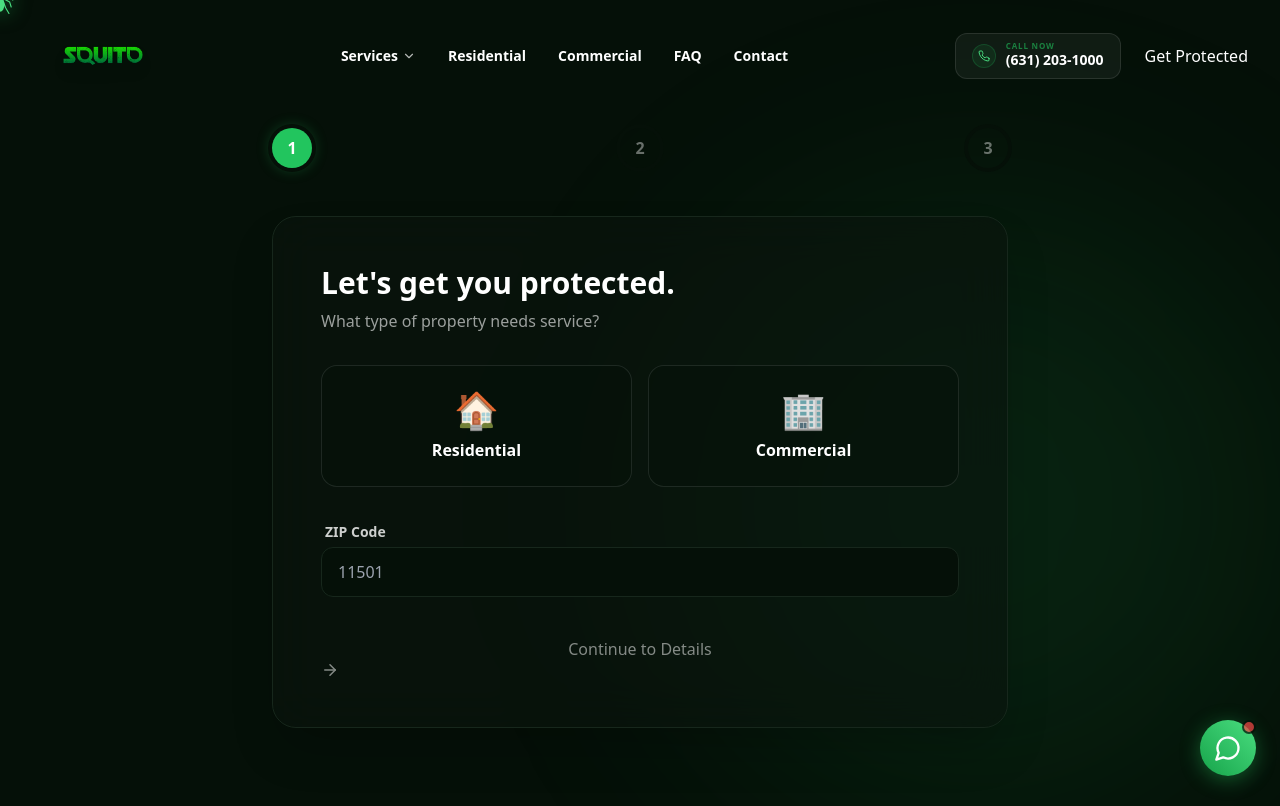
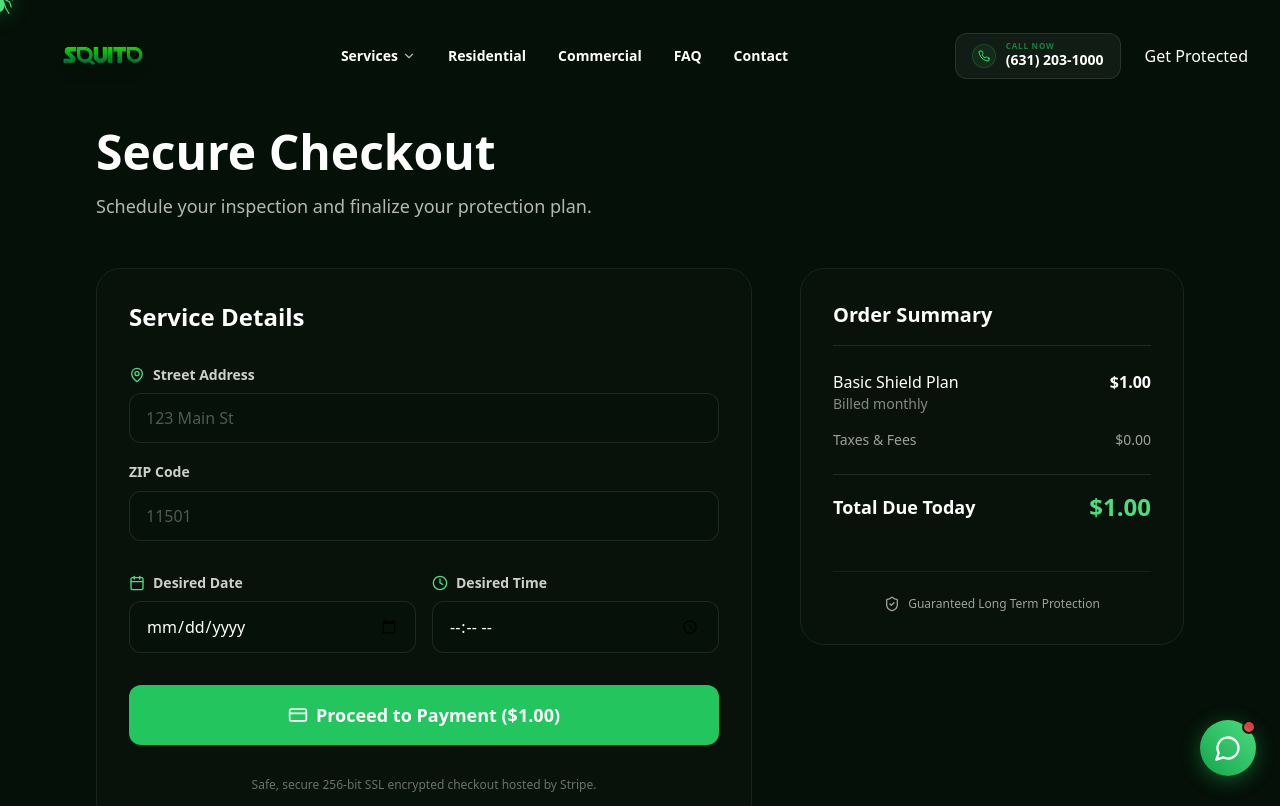
Before and after one commit to squitopest/Squito-Pest-Control, a Next.js app: page /book in a window 1280 px wide. Shown: the top 806 px of the page. Built offline with nearby package versions, Linux system fonts and the light colour scheme.

Commit message:
Implement  appointment checkouts with Stripe integration

```diff
--- a/src/app/api/checkout/route.ts
+++ b/src/app/api/checkout/route.ts
@@ -5,9 +5,9 @@ import { createServiceClient } from "@/lib/supabase";
 export async function POST(req: Request) {
   try {
     const body = await req.json();
-    const { propertyType, zipCode, date } = body;
+    const { propertyType, zipCode, date, time, street, planId } = body;
 
-    if (!propertyType || !zipCode) {
+    if (!zipCode || !date || !time || !street) {
       return NextResponse.json({ error: "Missing required fields" }, { status: 400 });
     }
 
@@ -15,15 +15,12 @@ export async function POST(req: Request) {
 
     // 1. Create Supabase Row
     const supabase = createServiceClient();
-
-    // We insert a row and get the ID back.
-    // If Supabase keys are mock, this will fail unless we wrap in try/catch or bypass.
     let bookingId = "mock-booking-id-" + Math.random().toString(36).slice(2);
 
     if (!isMock) {
         const { data, error } = await supabase
           .from("bookings")
-          .insert([{ property_type: propertyType, zip_code: zipCode, service_date: date }])
+          .insert([{ property_type: propertyType || "Residential", zip_code: zipCode, service_date: date }])
           .select()
           .single();
 
@@ -34,17 +31,18 @@ export async function POST(req: Request) {
         bookingId = data.id;
     }
 
-    // 2. Generate Stripe Session
-    // In Phase 2 requested logic, we charge a $0 authorization, or a flat fee.
-    // Let's do a $49 flat inspection fee as a real-world example.
-
     if (isMock) {
         return NextResponse.json({
             success: true,
-            checkoutUrl: "/book?simulateSuccess=true",
+            checkoutUrl: "/book?session_id=mock_success",
             message: "MOCK MODE: Add real Stripe & Supabase keys to .env.local"
         });
     }
+
+    // Determine Title from ID
+    const planName = planId === "home-protection" ? "Home Protection Plan"
+                   : planId === "total-shield" ? "Total Shield Plan"
+                   : "Basic Shield Plan";
 
     const session = await stripe.checkout.sessions.create({
       payment_method_types: ["card"],
@@ -53,11 +51,11 @@ export async function POST(req: Request) {
           price_data: {
             currency: "usd",
             product_data: {
-              name: "Squito AI Basic Inspection & Service Call",
-              description: `Property: ${propertyType} | Date: ${date} | Zip: ${zipCode}`,
+              name: `Squito AI - ${planName}`,
+              description: `Appointment: ${date} at ${time} | Address: ${street}, ${zipCode}`,
               images: ["https://images.unsplash.com/photo-1616421379377-160fa8ccdb5c?auto=format&fit=crop&q=80&w=200"],
             },
-            unit_amount: 4900, // $49.00
+            unit_amount: 100, // $1.00 Test Charge
           },
           quantity: 1,
         },
--- a/src/app/book/page.tsx
+++ b/src/app/book/page.tsx
@@ -1,251 +1,212 @@
 "use client";
 
-import { useState, useEffect, Suspense } from "react";
+import { Suspense, useState, useEffect } from "react";
 import { useSearchParams } from "next/navigation";
-import { ShieldCheck, Calendar, ArrowRight, CheckCircle, CreditCard, Loader2 } from "lucide-react";
-import Link from "next/link";
+import { Calendar, Clock, MapPin, CreditCard, ShieldCheck } from "lucide-react";
+import Footer from "@/components/Footer/Footer";
 
-function WizardContent() {
+function BookingContent() {
   const searchParams = useSearchParams();
-  const simulateSuccess = searchParams.get("simulateSuccess");
+  const planId = searchParams.get("plan");
+  const billing = searchParams.get("billing") || "monthly";
   const sessionId = searchParams.get("session_id");
-  const isSetupSuccess = simulateSuccess === "true" || !!sessionId;
 
-  const [step, setStep] = useState(isSetupSuccess ? 4 : 1);
   const [loading, setLoading] = useState(false);
-  const [errorMsg, setErrorMsg] = useState("");
+  const [error, setError] = useState<string | null>(null);
 
-  const [formData, setFormData] = useState({
-     propertyType: "",
-     pestType: "",
+  const [form, setForm] = useState({
+    street: "",
     zipCode: "",
     date: "",
-     email: "",
+    time: "",
   });
 
-  const nextStep = () => setStep(s => Math.min(s + 1, 4));
-  const prevStep = () => setStep(s => Math.max(s - 1, 1));
+  // Derived Title for Display
+  const planTitle = planId === "home-protection" ? "Home Protection Plan"
+                  : planId === "total-shield" ? "Total Shield Plan"
+                  : "Basic Shield Plan";
 
-  const handleCheckout = async () => {
+  if (sessionId) {
+    return (
+      <div className="flex-1 flex items-center justify-center pt-32 pb-24 px-4">
+        <div className="glass-card p-12 rounded-3xl text-center max-w-xl border-green-500/30">
+          <div className="w-20 h-20 bg-green-500/20 border border-green-500/40 rounded-full flex items-center justify-center mx-auto mb-6 text-green-400">
+            <ShieldCheck size={40} />
+          </div>
+          <h1 className="text-4xl font-display font-bold text-white mb-4">Payment Successful!</h1>
+          <p className="text-white/70 text-lg mb-8">
+            Your appointment has been securely locked in. A Squito technician will reach out directly to confirm your arrival window. Welcome to the Squito family!
+          </p>
+          <a href="/" className="px-8 py-3 rounded-xl bg-green-500 text-white font-bold hover:bg-green-600 transition-colors">
+            Return Home
+          </a>
+        </div>
+      </div>
+    );
+  }
+
+  const handleCheckout = async (e: React.FormEvent) => {
+    e.preventDefault();
     setLoading(true);
-     setErrorMsg("");
+    setError(null);
 
     try {
-       const res = await fetch("/api/checkout", {
+      const response = await fetch("/api/checkout", {
         method: "POST",
         headers: { "Content-Type": "application/json" },
-         body: JSON.stringify(formData),
+        body: JSON.stringify({
+          planId: planId || "basic-shield",
+          propertyType: "Residential",
+          street: form.street,
+          zipCode: form.zipCode,
+          date: form.date,
+          time: form.time,
+        }),
       });
 
-       const data = await res.json();
+      const data = await response.json();
 
-       if (!data.success) {
-         throw new Error(data.message || data.error || "Failed to initiate checkout");
+      if (!response.ok) {
+        throw new Error(data.error || "Failed to initialize secure checkout");
       }
 
       if (data.checkoutUrl) {
-         // Redirect to Stripe or the simulated mock page
         window.location.href = data.checkoutUrl;
       }
     } catch (err: any) {
-       console.error("Checkout fail:", err);
-       setErrorMsg(err.message || "Something went wrong.");
+      console.error(err);
+      setError(err.message);
       setLoading(false);
     }
   };
 
   return (
-    <div className="container mx-auto px-4 max-w-3xl relative z-10">
+    <div className="container mx-auto px-4 lg:px-8 max-w-6xl flex-grow pt-32 pb-24">
+      <div className="mb-12">
+        <h1 className="text-4xl md:text-5xl font-display font-bold text-white mb-4">Secure Checkout</h1>
+        <p className="text-white/70 text-lg">Schedule your inspection and finalize your protection plan.</p>
+      </div>
 
-      {/* Progress Bar (hide on final success screen) */}
-      {step < 4 && (
-        <div className="mb-12 flex items-center justify-between relative">
-           <div className="absolute left-0 top-1/2 -translate-y-1/2 h-1 w-full bg-surface rounded-full z-0" />
-           <div
-              className="absolute left-0 top-1/2 -translate-y-1/2 h-1 bg-green-500 rounded-full z-0 transition-all duration-500"
-              style={{ width: `${((step - 1) / 2) * 100}%` }}
+      <div className="flex flex-col lg:flex-row gap-12">
+        {/* Checkout Form */}
+        <div className="flex-1">
+          <form onSubmit={handleCheckout} className="space-y-8 glass-card p-8 rounded-3xl">
+            <h2 className="text-2xl font-bold text-white mb-2">Service Details</h2>
+
+            <div className="space-y-4">
+              <div className="space-y-2">
+                <label className="text-sm font-semibold text-white/80 flex items-center gap-2">
+                  <MapPin size={16} className="text-green-400" /> Street Address
+                </label>
+                <input
+                  type="text"
+                  required
+                  placeholder="123 Main St"
+                  className="w-full bg-background/50 border border-white/10 focus:border-green-500/50 rounded-xl px-4 py-3 text-white placeholder:text-white/30 outline-none"
+                  value={form.street}
+                  onChange={e => setForm(f => ({ ...f, street: e.target.value }))}
                 />
-           {[1, 2, 3].map((num) => (
-             <div
-               key={num}
-               className={`w-10 h-10 rounded-full flex items-center justify-center font-bold relative z-10 transition-colors duration-500 ${
-                 step >= num ? "bg-green-500 text-white shadow-[0_0_15px_rgba(34,197,94,0.4)] ring-4 ring-background" : "bg-surface text-white/40 ring-4 ring-background"
-               }`}
-             >
-               {step > num ? <CheckCircle size={20} /> : num}
               </div>
-           ))}
+
+              <div className="space-y-2">
+                <label className="text-sm font-semibold text-white/80">ZIP Code</label>
+                <input
+                  type="text"
+                  required
+                  placeholder="11501"
+                  className="w-full bg-background/50 border border-white/10 focus:border-green-500/50 rounded-xl px-4 py-3 text-white placeholder:text-white/30 outline-none"
+                  value={form.zipCode}
+                  onChange={e => setForm(f => ({ ...f, zipCode: e.target.value }))}
+                />
+              </div>
+
+              <div className="grid grid-cols-1 md:grid-cols-2 gap-4 pt-4">
+                <div className="space-y-2">
+                  <label className="text-sm font-semibold text-white/80 flex items-center gap-2">
+                    <Calendar size={16} className="text-green-400" /> Desired Date
+                  </label>
+                  <input
+                    type="date"
+                    required
+                    className="w-full bg-background/50 border border-white/10 focus:border-green-500/50 rounded-xl px-4 py-3 text-white outline-none"
+                    value={form.date}
+                    onChange={e => setForm(f => ({ ...f, date: e.target.value }))}
+                  />
+                </div>
+                <div className="space-y-2">
+                  <label className="text-sm font-semibold text-white/80 flex items-center gap-2">
+                    <Clock size={16} className="text-green-400" /> Desired Time
+                  </label>
+                  <input
+                    type="time"
+                    required
+                    className="w-full bg-background/50 border border-white/10 focus:border-green-500/50 rounded-xl px-4 py-3 text-white outline-none"
+                    value={form.time}
+                    onChange={e => setForm(f => ({ ...f, time: e.target.value }))}
+                  />
+                </div>
+              </div>
+            </div>
+
+            {error && (
+              <div className="p-4 rounded-xl bg-red-500/10 border border-red-500/30 text-red-400 text-sm font-semibold">
+                {error}
               </div>
             )}
 
-      <div className="glass-card rounded-3xl border border-border p-6 md:p-12 shadow-2xl relative overflow-hidden min-h-[400px]">
-         {/* Step 1: Info */}
-         {step === 1 && (
-           <div className="animate-fade-in-up">
-              <h2 className="text-3xl font-display font-bold text-white mb-2">Let's get you protected.</h2>
-              <p className="text-white/60 mb-8">What type of property needs service?</p>
-
-              <div className="grid grid-cols-2 gap-4 mb-8">
             <button
-                   className={`p-6 rounded-2xl border text-center transition-all ${formData.propertyType === 'residential' ? 'border-green-500 bg-green-500/10' : 'border-white/10 hover:border-white/30 bg-background/50'}`}
-                   onClick={() => setFormData({...formData, propertyType: 'residential'})}
+              type="submit"
+              disabled={loading}
+              className="w-full mt-8 py-4 rounded-xl bg-green-500 hover:bg-green-600 transition-colors text-white font-bold text-lg flex items-center justify-center gap-2 disabled:opacity-50"
             >
-                    <span className="text-4xl block mb-2">🏠</span>
-                    <span className="font-semibold text-white">Residential</span>
+              <CreditCard size={20} />
+              {loading ? "Connecting to Secure Stripe Portal..." : "Proceed to Payment ($1.00)"}
             </button>
-                 <button
-                   className={`p-6 rounded-2xl border text-center transition-all ${formData.propertyType === 'commercial' ? 'border-green-500 bg-green-500/10' : 'border-white/10 hover:border-white/30 bg-background/50'}`}
-                   onClick={() => setFormData({...formData, propertyType: 'commercial'})}
-                 >
-                    <span className="text-4xl block mb-2">🏢</span>
-                    <span className="font-semibold text-white">Commercial</span>
-                 </button>
+            <p className="text-center text-white/40 text-xs mt-4">Safe, secure 256-bit SSL encrypted checkout hosted by Stripe.</p>
+          </form>
         </div>
 
-              <div className="space-y-4 mb-10">
+        {/* Order Summary Panel */}
+        <div className="w-full lg:w-96 flex-shrink-0">
+          <div className="glass-card p-8 rounded-3xl sticky top-32">
+            <h2 className="text-xl font-bold text-white mb-6 border-b border-white/10 pb-4">Order Summary</h2>
+
+            <div className="flex justify-between items-start mb-4">
               <div>
-                    <label className="text-sm font-semibold text-white/80 ml-1">ZIP Code</label>
-                    <input
-                       type="text"
-                       className="w-full bg-background border border-border focus:border-green-500/50 rounded-xl px-4 py-3 mt-1 text-white outline-none"
-                       placeholder="11501"
-                       value={formData.zipCode}
-                       onChange={e => setFormData({...formData, zipCode: e.target.value})}
-                    />
+                <p className="text-white font-medium">{planTitle}</p>
+                <p className="text-white/50 text-sm">Billed {billing}</p>
+              </div>
+              <p className="text-white font-bold">$1.00</p>
+            </div>
+
+            <div className="flex justify-between items-start mb-6 text-sm">
+              <p className="text-white/60">Taxes & Fees</p>
+              <p className="text-white/60">$0.00</p>
+            </div>
+
+            <div className="flex justify-between items-center py-4 border-t border-white/10">
+              <p className="text-white font-bold text-lg">Total Due Today</p>
+              <p className="text-green-400 font-display font-bold text-2xl">$1.00</p>
+            </div>
+
+            <div className="mt-8 pt-6 border-t border-white/10 flex items-center justify-center gap-2 opacity-60">
+              <ShieldCheck size={16} className="text-white" />
+              <span className="text-xs text-white">Guaranteed Long Term Protection</span>
             </div>
           </div>
-
-              <button
-                 className="btn-primary w-full justify-center disabled:opacity-50"
-                 disabled={!formData.propertyType || formData.zipCode.length < 5}
-                 onClick={nextStep}
-              >
-                 Continue to Details <ArrowRight size={18} />
-              </button>
         </div>
-         )}
-
-         {/* Step 2: Scheduling */}
-         {step === 2 && (
-           <div className="animate-fade-in-up">
-              <h2 className="text-3xl font-display font-bold text-white mb-2">Schedule your service.</h2>
-              <p className="text-white/60 mb-8">Select a priority date.</p>
-
-              <div className="bg-background/50 border border-border rounded-2xl p-6 mb-8 text-center">
-                 <Calendar size={32} className="text-green-500 mx-auto mb-4 opacity-50" />
-
-                 <div className="flex gap-2 justify-center flex-wrap">
-                    {["ASAP (Today)", "Tomorrow", "In 2 Days", "Next Week"].map((date, i) => (
-                       <button
-                          key={i}
-                          className={`px-4 py-2 rounded-lg text-sm font-medium border transition-colors ${formData.date === date ? 'border-green-500 bg-green-500/20 text-white' : 'border-border text-white/60 hover:text-white hover:bg-white/5'}`}
-                          onClick={() => setFormData({...formData, date})}
-                       >
-                          {date}
-                       </button>
-                    ))}
-                 </div>
-              </div>
-
-              <div className="flex gap-4 mt-auto">
-                 <button className="px-6 py-4 rounded-xl border border-border text-white/80 hover:text-white font-bold text-sm tracking-wide uppercase transition-colors" onClick={prevStep}>
-                    Back
-                 </button>
-                 <button
-                    className="btn-primary flex-1 justify-center disabled:opacity-50"
-                    disabled={!formData.date}
-                    onClick={nextStep}
-                 >
-                    Next Step <ArrowRight size={18} />
-                 </button>
-              </div>
-           </div>
-         )}
-
-         {/* Step 3: Checkout Stripe integration */}
-         {step === 3 && (
-           <div className="animate-fade-in-up">
-              <h2 className="text-3xl font-display font-bold text-white mb-2">Secure your booking.</h2>
-              <p className="text-white/60 mb-6">Authorize your preliminary inspection fee.</p>
-
-              <div className="bg-background/80 border border-green-500/20 rounded-2xl p-6 mb-6">
-                 <div className="flex justify-between items-center mb-4 pb-4 border-b border-white/10">
-                    <span className="text-white/80">Service Call (Basic Inspection)</span>
-                    <span className="text-white font-bold">$49.00</span>
-                 </div>
-                 <div className="flex justify-between items-center text-lg">
-                    <span className="text-white font-semibold">Total Due Today</span>
-                    <span className="text-green-400 font-bold">$49.00</span>
-                 </div>
-              </div>
-
-              <div className="bg-surface border border-border rounded-2xl p-6 text-center mb-8 flex flex-col items-center justify-center">
-                 <CreditCard size={32} className="text-white/40 mb-3" />
-                 <p className="text-white/60 text-sm">You will be securely redirected to Stripe to complete your $49 inspection fee.</p>
-              </div>
-
-              {errorMsg && (
-                 <div className="text-red-400 text-sm text-center mb-4 bg-red-500/10 border border-red-500/20 p-3 rounded-lg">
-                   {errorMsg}
-                 </div>
-              )}
-
-              <div className="flex gap-4">
-                 <button className="px-6 py-4 rounded-xl border border-border text-white/80 hover:text-white font-bold text-sm tracking-wide uppercase transition-colors" onClick={prevStep} disabled={loading}>
-                    Back
-                 </button>
-                 <button
-                    className="btn-primary flex-1 justify-center shadow-[0_0_20px_rgba(34,197,94,0.3)] disabled:opacity-50"
-                    onClick={handleCheckout}
-                    disabled={loading}
-                 >
-                    {loading ? (
-                       <Loader2 className="animate-spin text-white w-6 h-6" />
-                    ) : (
-                       <span className="flex items-center gap-2"><ShieldCheck size={18} /> Proceed to Stripe</span>
-                    )}
-                 </button>
-              </div>
-           </div>
-         )}
-
-         {/* Step 4: Success Details */}
-         {step === 4 && (
-           <div className="animate-fade-in-up text-center py-8">
-              <div className="w-24 h-24 bg-green-500/20 border border-green-500/50 text-green-500 rounded-full flex items-center justify-center mx-auto mb-6 shadow-[0_0_30px_rgba(34,197,94,0.3)]">
-                 <CheckCircle size={48} />
-              </div>
-              <h2 className="text-4xl font-display font-bold text-white mb-4">Confirmed!</h2>
-              <p className="text-white/70 text-lg mb-8 max-w-sm mx-auto">
-                 Your inspection has been successfully booked. You'll receive an email confirmation shortly detailing your technician's ETA.
-              </p>
-              <div className="p-4 bg-surface rounded-xl border border-border mb-8 text-sm text-white/50 text-left">
-                <strong>Debug Info:</strong> {simulateSuccess ? "MOCK Mode Success" : `Stripe Session ID: ${sessionId}`}
-              </div>
-              <div className="flex justify-center gap-4">
-                 <Link href="/" className="btn-primary">
-                    Return to Home
-                 </Link>
-              </div>
-           </div>
-         )}
-
       </div>
     </div>
   );
 }
 
-export default function BookingPage() {
+export default function BookPage() {
   return (
-      <main className="min-h-screen pt-32 pb-24 relative overflow-hidden bg-background">
-         <div className="absolute top-1/4 right-0 w-[600px] h-[600px] bg-green-500/10 blur-[120px] rounded-full pointer-events-none" />
-         <Suspense fallback={
-            <div className="flex h-64 items-center justify-center relative z-10">
-              <Loader2 className="w-8 h-8 animate-spin text-green-500" />
-            </div>
-         }>
-            <WizardContent />
+    <main className="min-h-screen bg-background flex flex-col">
+      <Suspense fallback={<div className="flex-1 flex items-center justify-center"><p className="text-white/50">Loading Checkout...</p></div>}>
+        <BookingContent />
       </Suspense>
+      <Footer />
     </main>
   );
 }
```
Also changed, not shown: src/components/Plans/Plans.tsx (+7 -4 lines). Lines whose indentation alone changed are shown as unchanged.
